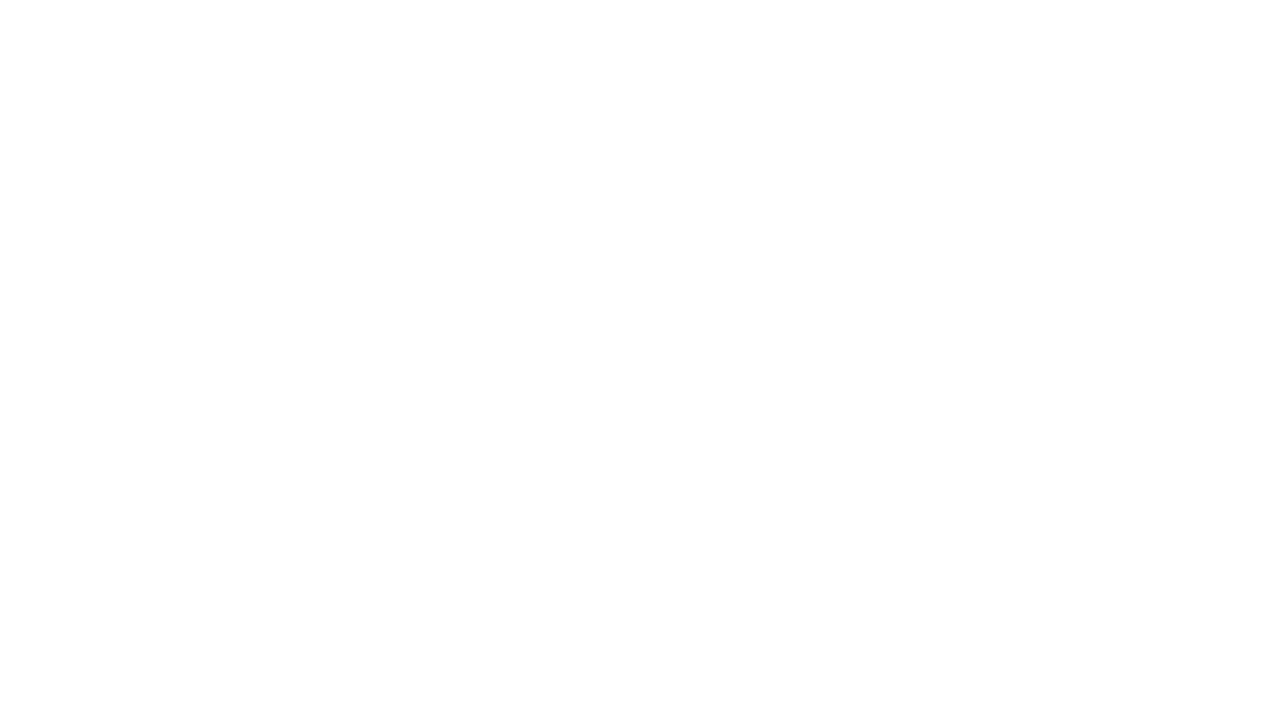
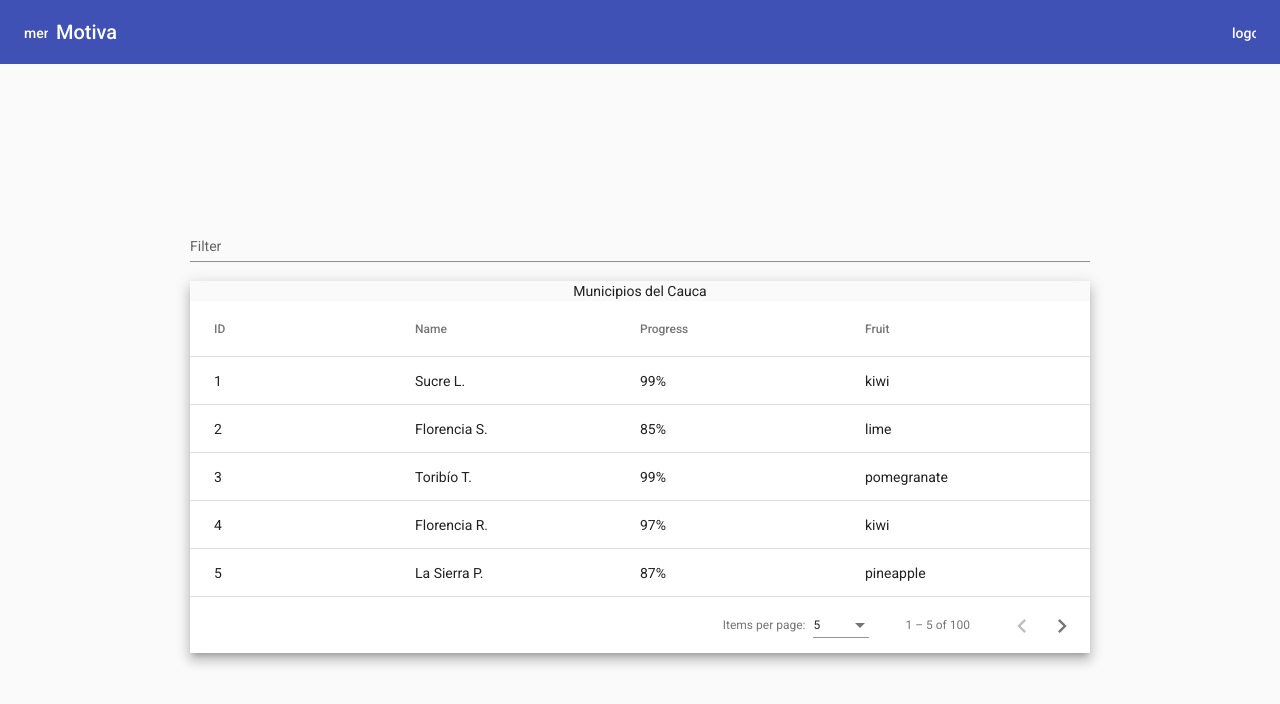
Before and after one commit to Rolan111/Motiva-Front, an Angular app: page /navbar/dashboard in a window 1280 px wide. Before the commit this address led to /. Shown: the top 704 px of the page. Built offline with nearby package versions, Linux system fonts and the light colour scheme.

Commit message:
Sprint2 HU2 -Add dashboard module -Improved navbar component -Improved login component -Improved app-routing module -Improved app module

```diff
--- a/src/app/app.module.ts
+++ b/src/app/app.module.ts
@@ -4,10 +4,10 @@
 import {AppRoutingModule} from './app-routing.module';
 import {AppComponent} from './app.component';
 import {BrowserAnimationsModule} from '@angular/platform-browser/animations';
-import {AngularMaterialModule} from "./angular-material.module";
 import {LoginModule} from "./login/login.module";
 import {FlexLayoutModule} from "@angular/flex-layout";
 import {SharedModule} from "./shared/shared.module";
+import {DashboardModule} from "./dashboard/dashboard.module";
 
 @NgModule({
   declarations: [
@@ -18,9 +18,9 @@
     AppRoutingModule,
     BrowserAnimationsModule,
     FlexLayoutModule,
-    AngularMaterialModule,
     LoginModule,
     SharedModule,
+    DashboardModule,
   ],
   providers: [],
   bootstrap: [AppComponent],
--- /dev/null
+++ b/src/app/dashboard/dashboard.component.css
@@ -0,0 +1,12 @@
+table {
+  width: 900px;
+}
+
+.mat-form-field {
+  font-size: 14px;
+  width: 100%;
+}
+
+td, th {
+  width: 25%;
+}
--- /dev/null
+++ b/src/app/dashboard/dashboard.component.html
@@ -0,0 +1,43 @@
+<mat-form-field appearance="standard">
+  <mat-label>Filter</mat-label>
+  <input matInput (keyup)="applyFilter($event)" placeholder="Ex. Mia" #input>
+</mat-form-field>
+
+<div class="mat-elevation-z8">
+  <table mat-table [dataSource]="dataSource" matSort>
+    <caption>Municipios del Cauca</caption>
+    <!-- ID Column -->
+    <ng-container matColumnDef="id">
+      <th id="id" mat-header-cell *matHeaderCellDef mat-sort-header> ID</th>
+      <td mat-cell *matCellDef="let row"> {{row.id}} </td>
+    </ng-container>
+
+    <!-- Progress Column -->
+    <ng-container matColumnDef="progress">
+      <th id="progress" mat-header-cell *matHeaderCellDef mat-sort-header> Progress</th>
+      <td mat-cell *matCellDef="let row"> {{row.progress}}%</td>
+    </ng-container>
+
+    <!-- Name Column -->
+    <ng-container matColumnDef="name">
+      <th id="name" mat-header-cell *matHeaderCellDef mat-sort-header> Name</th>
+      <td mat-cell *matCellDef="let row"> {{row.name}} </td>
+    </ng-container>
+
+    <!-- Fruit Column -->
+    <ng-container matColumnDef="fruit">
+      <th id="fruit" mat-header-cell *matHeaderCellDef mat-sort-header> Fruit</th>
+      <td mat-cell *matCellDef="let row"> {{row.fruit}} </td>
+    </ng-container>
+
+    <tr mat-header-row *matHeaderRowDef="displayedColumns"></tr>
+    <tr mat-row *matRowDef="let row; columns: displayedColumns;"></tr>
+
+    <!-- Row shown when there is no matching data. -->
+    <tr class="mat-row" *matNoDataRow>
+      <td class="mat-cell" colspan="4">No data matching the filter "{{input.value}}"</td>
+    </tr>
+  </table>
+
+  <mat-paginator [pageSizeOptions]="[5, 10, 25, 100]" aria-label="Select page of users"></mat-paginator>
+</div>
--- /dev/null
+++ b/src/app/dashboard/dashboard.component.ts
@@ -0,0 +1,119 @@
+import {AfterViewInit, Component, ViewChild} from '@angular/core';
+import {MatTableDataSource} from "@angular/material/table";
+import {MatPaginator} from "@angular/material/paginator";
+import {MatSort} from "@angular/material/sort";
+
+export interface UserData {
+  id: string;
+  name: string;
+  progress: string;
+  fruit: string;
+}
+
+/** Constants used to fill up our data base. */
+const FRUITS: string[] = [
+  'blueberry',
+  'lychee',
+  'kiwi',
+  'mango',
+  'peach',
+  'lime',
+  'pomegranate',
+  'pineapple',
+];
+const NAMES: string[] = [
+  'Buenos Aires',
+  'Caloto',
+  'Corinto',
+  'Guachené',
+  'Miranda',
+  'Padilla',
+  'Puerto Tejada',
+  'Santander de Quilichao',
+  'Suárez',
+  'Villa Rica',
+  'Cajibío',
+  'El Tambo',
+  'La Sierra',
+  'Morales',
+  'Piendamó',
+  'Popayán',
+  'Rosas',
+  'Sotará',
+  'Timbío',
+  'Almaguer',
+  'Argelia',
+  'Balboa',
+  'Bolívar',
+  'Florencia',
+  'La Vega',
+  'Mercaderes',
+  'Patía',
+  'Piamonte',
+  'San Sebastián',
+  'Santa Rosa',
+  'Sucre',
+  'Guapi',
+  'López de Micay',
+  'Timbiquí',
+  'Caldono',
+  'Inzá	',
+  'Jambaló',
+  'Páez',
+  'Puracé',
+  'Silvia',
+  'Toribío',
+  'Totoró',
+];
+
+@Component({
+  selector: 'app-dashboard',
+  templateUrl: './dashboard.component.html',
+  styleUrls: ['./dashboard.component.css']
+})
+export class DashboardComponent implements AfterViewInit {
+  displayedColumns: string[] = ['id', 'name', 'progress', 'fruit'];
+  dataSource: MatTableDataSource<UserData>;
+
+  // @ts-ignore
+  @ViewChild(MatPaginator) paginator: MatPaginator;
+  @ViewChild(MatSort) sort: MatSort = new MatSort();
+
+  constructor() {
+    // Create 100 users
+    const users = Array.from({length: 100}, (_, k) => createNewUser(k + 1));
+
+    // Assign the data to the data source for the table to render
+    this.dataSource = new MatTableDataSource(users);
+  }
+
+  ngAfterViewInit() {
+    this.dataSource.paginator = this.paginator;
+    this.dataSource.sort = this.sort;
+  }
+
+  applyFilter(event: Event) {
+    const filterValue = (event.target as HTMLInputElement).value;
+    this.dataSource.filter = filterValue.trim().toLowerCase();
+
+    if (this.dataSource.paginator) {
+      this.dataSource.paginator.firstPage();
+    }
+  }
+}
+
+/** Builds and returns a new User. */
+function createNewUser(id: number): UserData {
+  const name =
+    NAMES[Math.round(Math.random() * (NAMES.length - 1))] +
+    ' ' +
+    NAMES[Math.round(Math.random() * (NAMES.length - 1))].charAt(0) +
+    '.';
+
+  return {
+    id: id.toString(),
+    name: name,
+    progress: Math.round(Math.random() * 100).toString(),
+    fruit: FRUITS[Math.round(Math.random() * (FRUITS.length - 1))],
+  };
+}
--- a/src/app/login/login.component.html
+++ b/src/app/login/login.component.html
@@ -14,7 +14,8 @@
     </form>
   </mat-card-content>
   <mat-card-actions>
-    <button mat-raised-button style="background: #88BA20; color: white; width: 180px; margin-top: 10px">Ingresar
+    <button mat-raised-button style="background: #88BA20; color: white; width: 180px; margin-top: 10px"
+            routerLink="/navbar">Ingresar
     </button>
   </mat-card-actions>
 </mat-card>
--- a/src/app/shared/navbar/navbar.component.html
+++ b/src/app/shared/navbar/navbar.component.html
@@ -5,7 +5,8 @@
   </button>
   <span>Motiva</span>
   <span class="example-spacer"></span>
-  <button mat-icon-button class="example-icon" aria-label="Example icon-button with logout icon" (click)="logOut()">
+  <button mat-icon-button class="example-icon" aria-label="Example icon-button with logout icon" (click)="logOut()"
+          routerLink="/login">
     <mat-icon fontSet="material-icons-two-tone">logout</mat-icon>
   </button>
 </mat-toolbar>
@@ -13,18 +14,18 @@
 <mat-drawer-container class="example-container" autosize>
   <mat-drawer #drawer class="example-sidenav" mode="side">
     <mat-nav-list>
-      <a routerLink="" mat-list-item>
+      <a routerLink="dashboard" mat-list-item>
         <mat-icon fontSet="material-icons-two-tone">home</mat-icon>
-        Home</a>
-      <a routerLink="project" mat-list-item>
+        &nbsp;&nbsp;Home</a>
+      <a routerLink="dashboard" mat-list-item>
         <mat-icon fontSet="material-icons-two-tone">settings</mat-icon>
-        Project</a>
-      <a routerLink="characterization" mat-list-item>
+        &nbsp;&nbsp;Project</a>
+      <a routerLink="dashboard" mat-list-item>
         <mat-icon fontSet="material-icons-two-tone">face</mat-icon>
-        Caracterización</a>
-      <a routerLink="contact" mat-list-item>
+        &nbsp;&nbsp;Caracterización</a>
+      <a routerLink="dashboard" mat-list-item>
         <mat-icon fontSet="material-icons-two-tone">contact_phone</mat-icon>
-        Contact</a>
+        &nbsp;&nbsp;Contact</a>
     </mat-nav-list>
   </mat-drawer>
 
```
Also changed, not shown: src/app/app-routing.module.ts (+8 -1 lines), src/app/dashboard/dashboard.module.ts (added, +16 -0 lines).
